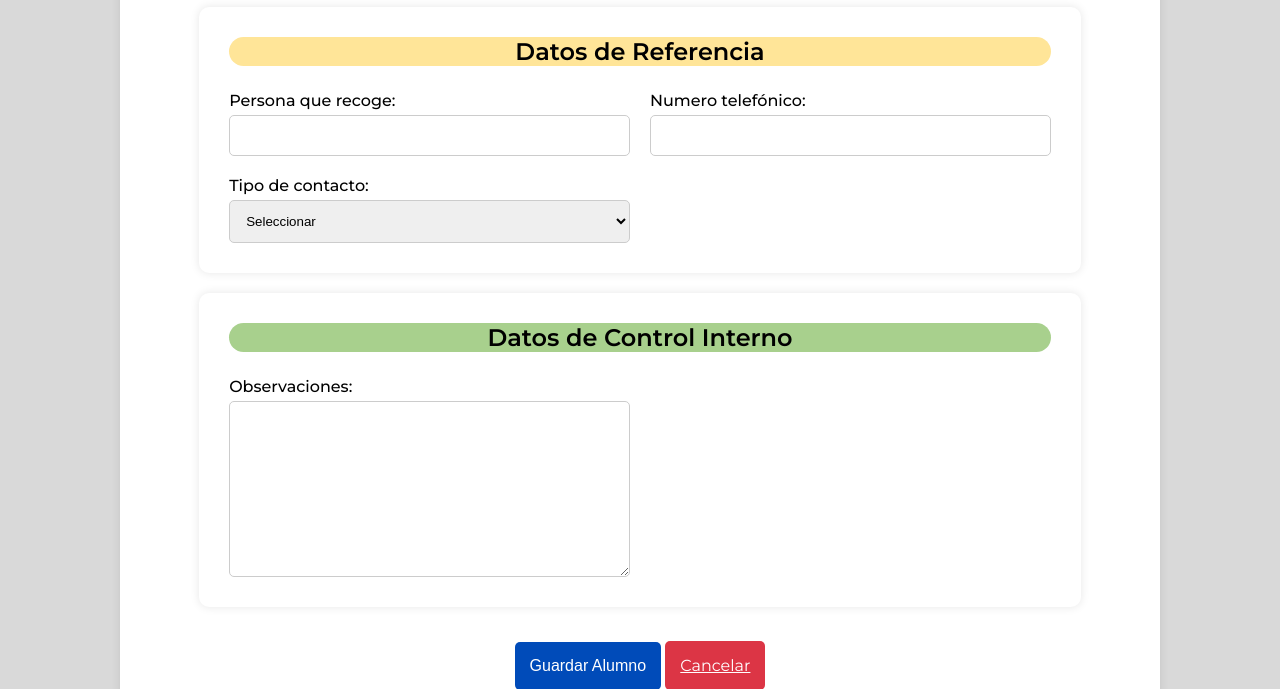
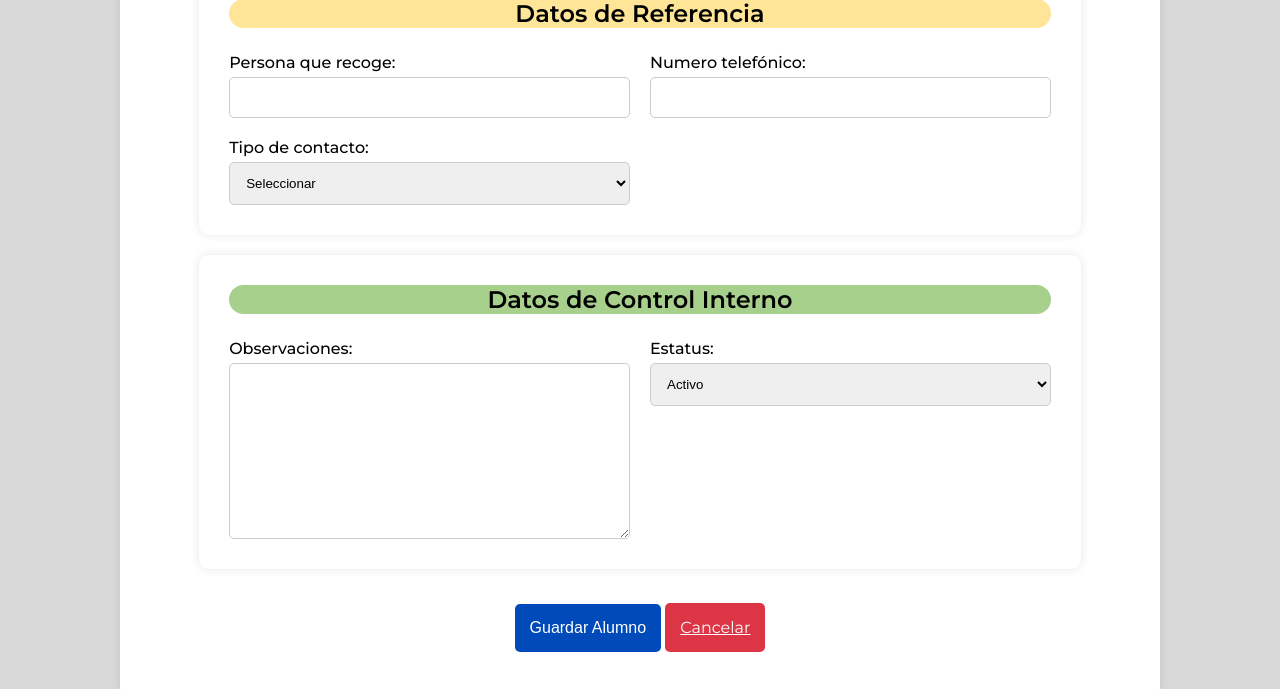
Before and after one commit to Pilosuar/Administratorio, a Django app: template Administracion/templates/registro/crear_alumno.html in a window 1280 px wide. Shown: the part 2345-3034 px from the top of the page. Run offline with Django 5.2, Linux system fonts and the light colour scheme; the template is opened without the code that fills it: values that come from a table or form of the project are taken from there, others are empty.

Commit message:
correcciones

```diff
--- a/Administracion/templates/registro/alumno_form.html
+++ b/Administracion/templates/registro/alumno_form.html
@@ -1,12 +1,8 @@
-<<<<<<< HEAD
 <div class="container">
     <div class="card shadow">
         <div class="card-body">
             <h2 class="text-center mb-4">
                 Registro de Alumno</h2>
-=======
-
->>>>>>> a3f2a60bdbb5d6f1efcace8907ebc101b5a83b1f
             <form method="POST" enctype="multipart/form-data">
                 {% csrf_token %}
 
@@ -101,14 +97,6 @@
                         {{ form.correo_electronico }}
                         {% if form.correo_electronico.errors %}
                         <div class="text-danger">{{ form.correo_electronico.errors.0 }}</div>
-                        {% endif %}
-                    </div>
-
-                    <div class="form-group">
-                        {{ form.estatus.label_tag }}
-                        {{ form.estatus }}
-                        {% if form.estatus.errors %}
-                        <div class="text-danger">{{ form.estatus.errors.0 }}</div>
                         {% endif %}
                     </div>
                 </div>
@@ -364,6 +352,13 @@
                     <div class="text-danger">{{ form.observaciones.errors.0 }}</div>
                     {% endif %}
                 </div>
+                    <div class="form-group">
+                    {{ form.estatus.label_tag }}
+                    {{ form.estatus }}
+                    {% if form.estatus.errors %}
+                    <div class="text-danger">{{ form.estatus.errors.0 }}</div>
+                    {% endif %}
+                </div>
                 </div>
             </div>
         </div>
--- a/registro/models.py
+++ b/registro/models.py
@@ -153,9 +153,10 @@ class Alumno(models.Model):
 
     # Datos internos
     fecha_creacion = models.DateTimeField(auto_now_add=True)
+    fecha_actualizacion = models.DateTimeField(auto_now=True)
 
-    fecha_actualizacion = models.DateTimeField(auto_now=True)
     observaciones = models.TextField(max_length=150, blank=True)
+    estatus = models.CharField(max_length=20, choices=EstatusAlumno.choices, default=EstatusAlumno.ACTIVO, verbose_name="Estatus")
 
     def clean(self):
 
--- a/registro/views.py
+++ b/registro/views.py
@@ -22,7 +22,7 @@ def crear_alumno(request):
     else:
         form = AlumnoForm()
 
-    return render(request, 'alumno_form.html', {
+    return render(request, 'crear_alumno.html', {
         'form': form
     })
 
```
Also changed, not shown: registro/migrations/0022_alumno_estatus.py (added).
